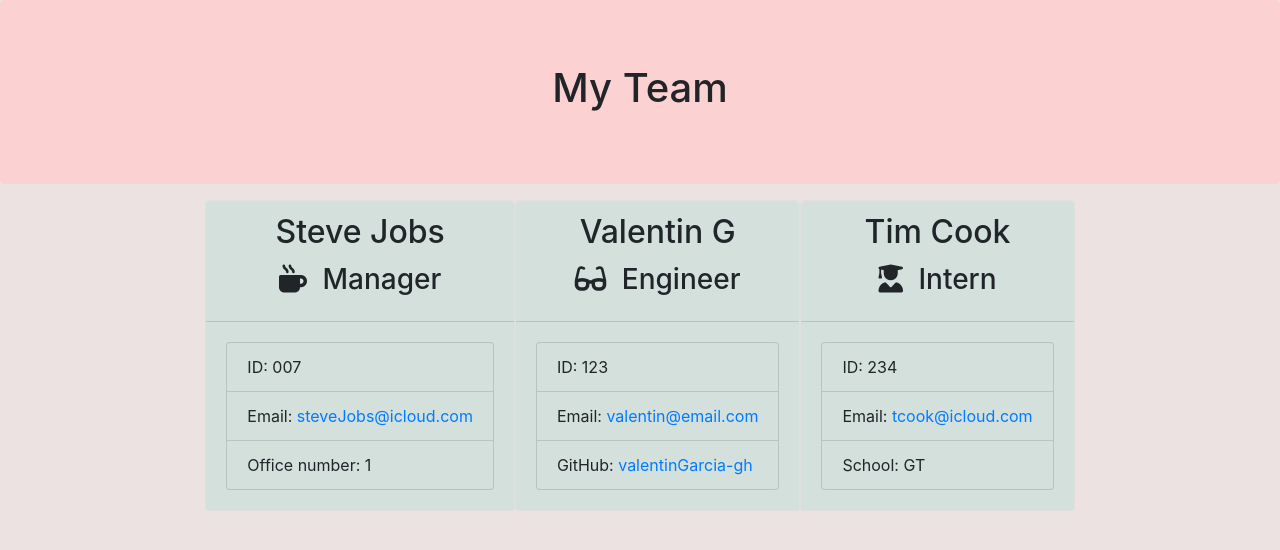
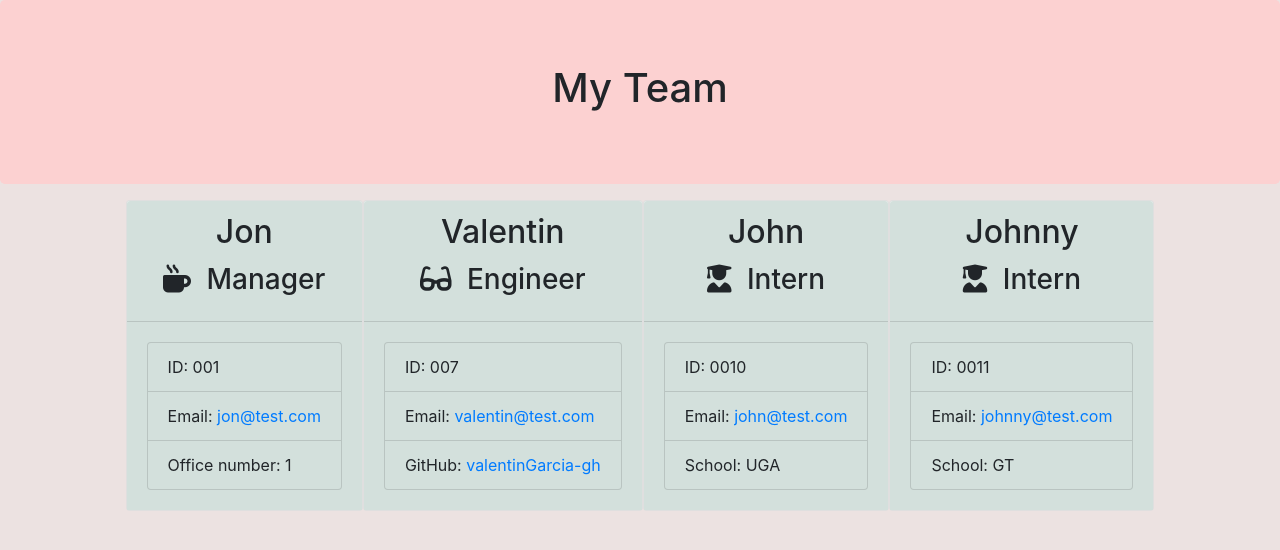
Before and after one commit to valentinGarcia-gh/Team-Profile-Generator, a website: page dist/team.html in a window 1280 px wide. Drawn offline with nearby package versions, Linux system fonts and the light colour scheme.

Commit message:
updated readme

```diff
--- a/dist/team.html
+++ b/dist/team.html
@@ -26,7 +26,7 @@
                 <div class="card employee-card">
     <div class="card-header card-color">
         <h2 class="card-title">
-            Steve Jobs
+            Jon
         </h2>
         <h3 class="card-title"><i class="fas fa-mug-hot mr-2"></i>
             Manager
@@ -35,10 +35,10 @@
     <div class="card-body card-color">
         <ul class="list-group">
             <li class="list-group-item card-color">
-                ID: 007
+                ID: 001
             </li>
             <li class="list-group-item card-color">
-                Email: <a href="mailto:steveJobs@icloud.com">steveJobs@icloud.com</a>
+                Email: <a href="mailto:jon@test.com">jon@test.com</a>
             </li>
             <li class="list-group-item card-color">
                 Office number: 1
@@ -48,7 +48,7 @@
 </div><div class="card employee-card">
     <div class="card-header card-color">
         <h2 class="card-title">
-            Valentin G
+            Valentin
         </h2>
         <h3 class="card-title"><i class="fas fa-glasses mr-2"></i>
             Engineer
@@ -57,10 +57,10 @@
     <div class="card-body card-color">
         <ul class="list-group">
             <li class="list-group-item card-color">
-                ID: 123
+                ID: 007
             </li>
             <li class="list-group-item card-color">
-                Email: <a href="mailto:valentin@email.com">valentin@email.com</a>
+                Email: <a href="mailto:valentin@test.com">valentin@test.com</a>
             </li>
             <li class="list-group-item card-color">
                 GitHub: <a href="https://github.com/valentinGarcia-gh" target="_blank"
@@ -71,7 +71,7 @@
 </div><div class="card employee-card">
     <div class="card-header card-color">
         <h2 class="card-title">
-            Tim Cook
+            John
         </h2>
         <h3 class="card-title"><i class="fas fa-user-graduate mr-2"></i>
             Intern
@@ -80,10 +80,32 @@
     <div class="card-body card-color">
         <ul class="list-group">
             <li class="list-group-item card-color">
-                ID: 234
+                ID: 0010
             </li>
             <li class="list-group-item card-color">
-                Email: <a href="mailto:tcook@icloud.com">tcook@icloud.com</a>
+                Email: <a href="mailto:john@test.com">john@test.com</a>
+            </li>
+            <li class="list-group-item card-color">
+                School: UGA
+            </li>
+        </ul>
+    </div>
+</div><div class="card employee-card">
+    <div class="card-header card-color">
+        <h2 class="card-title">
+            Johnny
+        </h2>
+        <h3 class="card-title"><i class="fas fa-user-graduate mr-2"></i>
+            Intern
+        </h3>
+    </div>
+    <div class="card-body card-color">
+        <ul class="list-group">
+            <li class="list-group-item card-color">
+                ID: 0011
+            </li>
+            <li class="list-group-item card-color">
+                Email: <a href="mailto:johnny@test.com">johnny@test.com</a>
             </li>
             <li class="list-group-item card-color">
                 School: GT
```
Also changed, not shown: README.md.
